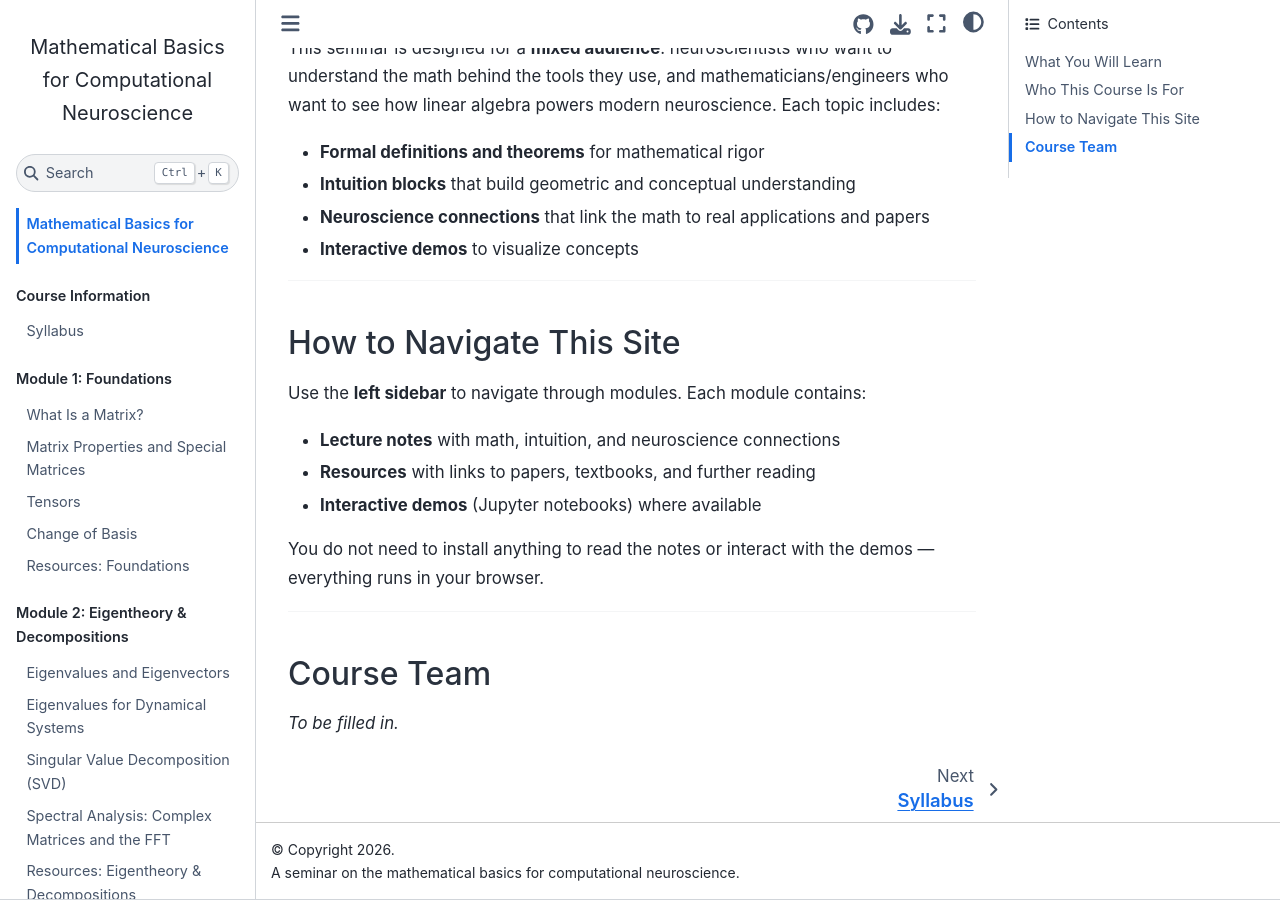
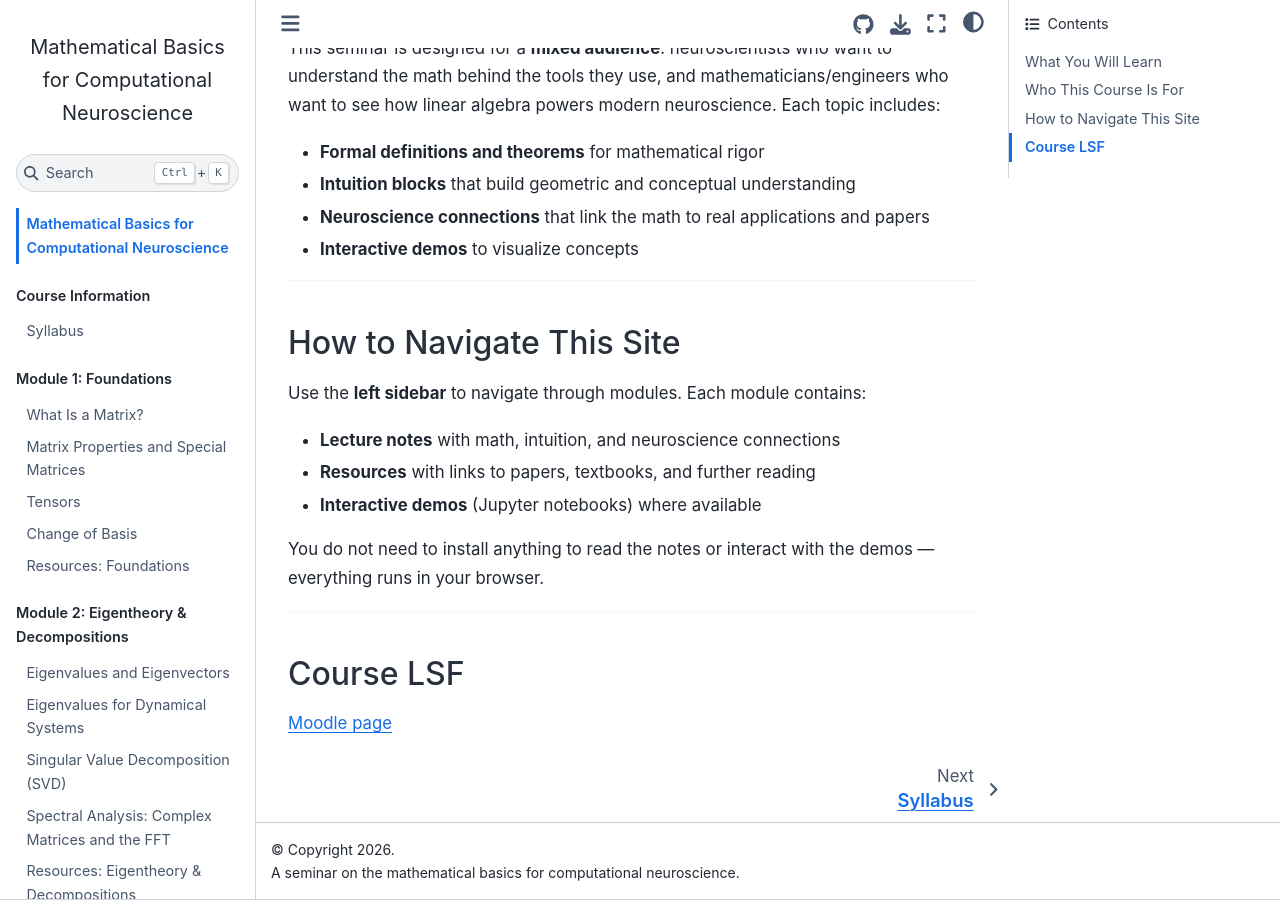
Before and after one commit to Dauriel/Mathematical-Basics-for-Computational-Neuroscience, a Jupyter Book: the page built from intro.md, in a window 1280 px wide and 900 px high, scrolled down 1056 px. Built offline with Jupyter Book 1.0.4 settings and Sphinx 7.4.7 and the Sphinx Book theme 1.1.4, drawn with Linux system fonts in a browser that asks for light colours.

Commit message:
Replace course team with course LSF Moodle link
Co-Authored-By: Claude Opus 4.6 (1M context) <noreply@anthropic.com>

```diff
--- a/intro.md
+++ b/intro.md
@@ -68,6 +68,6 @@ You do not need to install anything to read the notes or interact with the demos
 
 ---
 
-## Course Team
+## Course LSF
 
-*To be filled in.*
+[Moodle page](https://moodle.lmu.de/course/view.php?id=25847)
```
